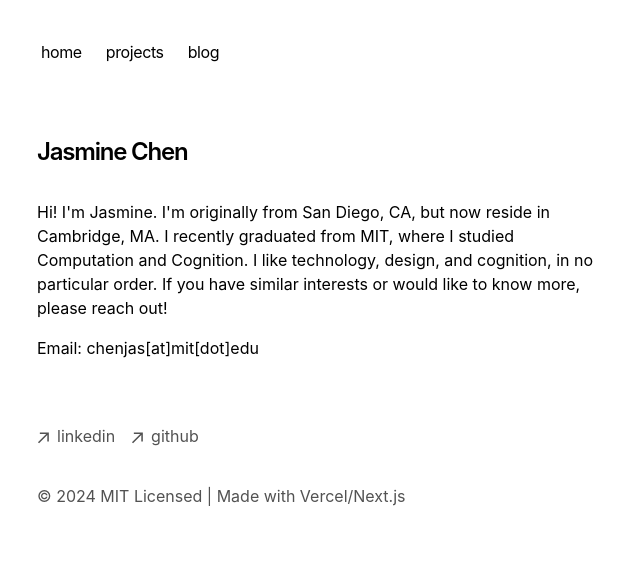
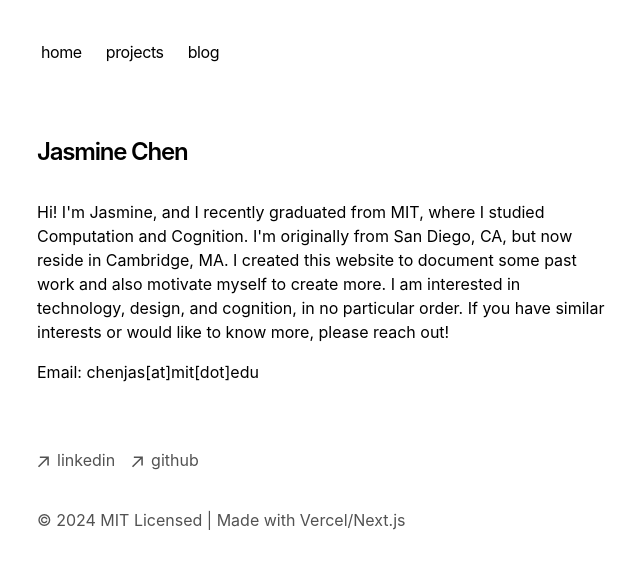
Before and after one commit to jasminecomputer/portfolio, a Next.js app: page / in a window 1280 px wide. Shown: the top 568 px of the page, without its empty margins (315-955 px from the left). Built offline with nearby package versions, Linux system fonts and the light colour scheme.

Commit message:
home changes

```diff
--- a/app/page.tsx
+++ b/app/page.tsx
@@ -7,10 +7,11 @@ export default function Page() {
         Jasmine Chen
       </h1>
       <p className="mb-4">
-        {`Hi! I'm Jasmine. I'm originally
-        from San Diego, CA, but now reside in Cambridge, MA.
-        I recently graduated from MIT, where I studied
-        Computation and Cognition. I like technology, design,
+        {`Hi! I'm Jasmine, and I recently graduated from MIT, where I studied
+        Computation and Cognition. I'm originally
+        from San Diego, CA, but now reside in Cambridge, MA. I created this website
+        to document some past work and also motivate myself to create more.
+         I am interested in technology, design,
         and cognition, in no particular order. If you
         have similar interests or would like to know more, please reach out!
         `}
```
